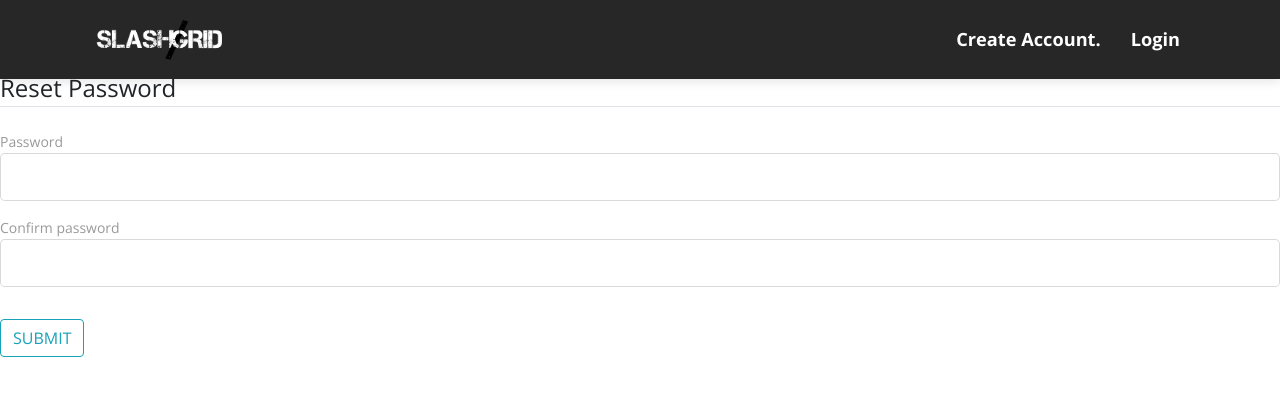
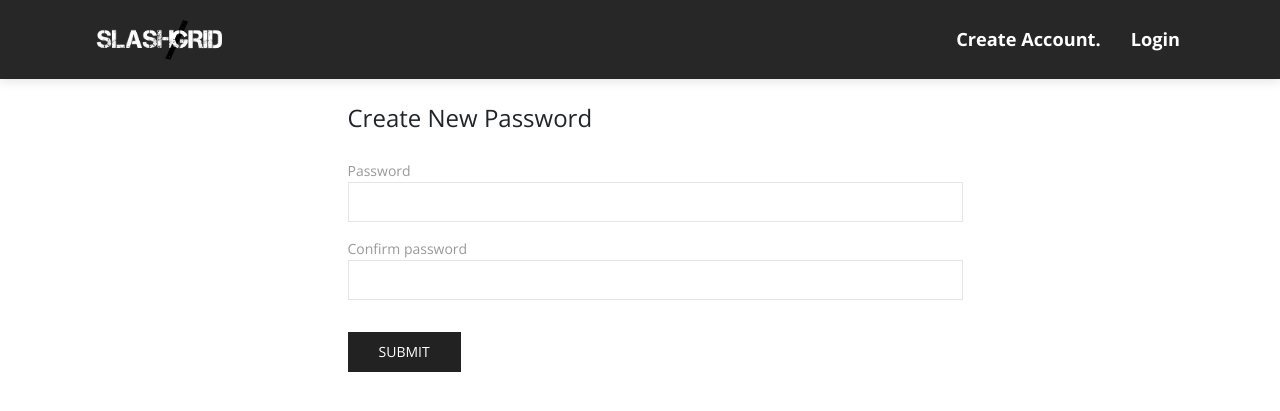
Before and after one commit to mornville/flask_blog, a Python web app: template flaskblog/templates/reset_token.html in a window 1280 px wide. Shown: the top 411 px of the page. Run offline with Jinja, Linux system fonts and the light colour scheme; the template is opened without the code that fills it: most values are stand-ins (such as "Sample title", 1, 10 or a date in 2020); form fields are guessed from the names that the template uses; some libraries are stand-ins or nearby versions.

Commit message:
Password reset pages ui

```diff
--- a/flaskblog/templates/reset_token.html
+++ b/flaskblog/templates/reset_token.html
@@ -2,11 +2,13 @@
 {% include "navbar.html" %}
 
 {% block content %}
-<div class="content-section">
+<div class="uk-container" style="margin-top:100px">
+    <div class="row">
+        <div class="col-lg-6 offset-lg-3">
                 <form method="POST" action="">
                         {{ form.hidden_tag() }}
                         <fieldset class="form-group">
-            <legend class="border-bottom mb-4">Reset Password</legend>
+                            <legend class=" mb-4">Create New Password</legend>
                             <div class="form-group">
                                 {{ form.password.label(class="form-control-label") }}
                                 {% if form.password.errors %}
@@ -17,7 +19,7 @@
                                         {% endfor %}
                                     </div>
                                 {% else %}
-                    {{ form.password(class="form-control form-control-lg") }}
+                                    {{ form.password(class="uk-input") }}
                                 {% endif %}
                             </div>
                             <div class="form-group">
@@ -30,13 +32,16 @@
                                         {% endfor %}
                                     </div>
                                 {% else %}
-                    {{ form.confirm_password(class="form-control form-control-lg") }}
+                                    {{ form.confirm_password(class="uk-input") }}
                                 {% endif %}
                             </div>
                         </fieldset>
                         <div class="form-group">
-            {{ form.submit(class="btn btn-outline-info") }}
+                            {{ form.submit(class="uk-button uk-button-secondary") }}
                         </div>
                     </form>
         </div>
+    </div>
+
+</div>
 {% endblock content %}
```
Also changed, not shown: flaskblog/templates/login.html (+36 -0 lines), flaskblog/templates/reset_request.html (+8 -4 lines), flaskblog/site.db. Lines whose indentation alone changed are shown as unchanged.
